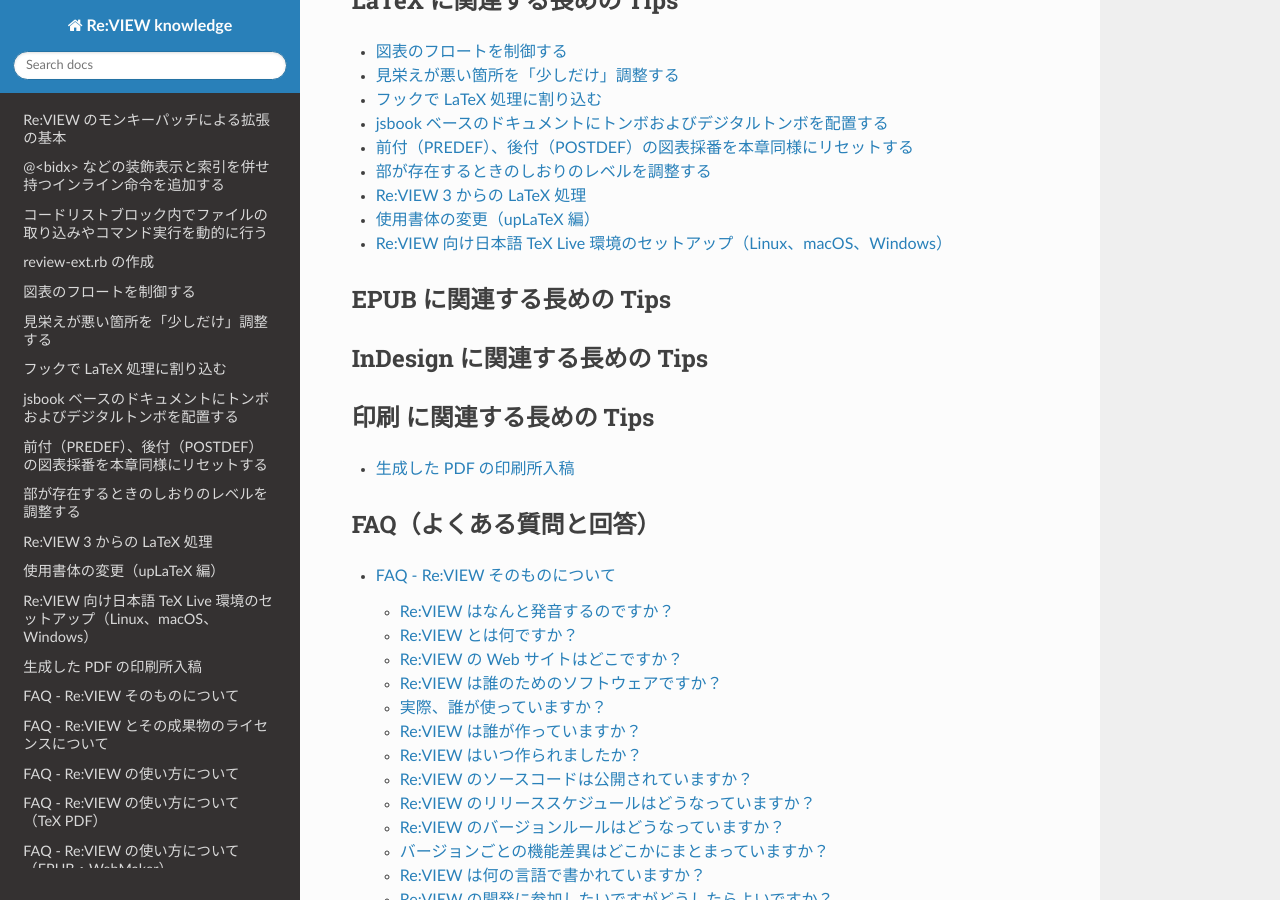
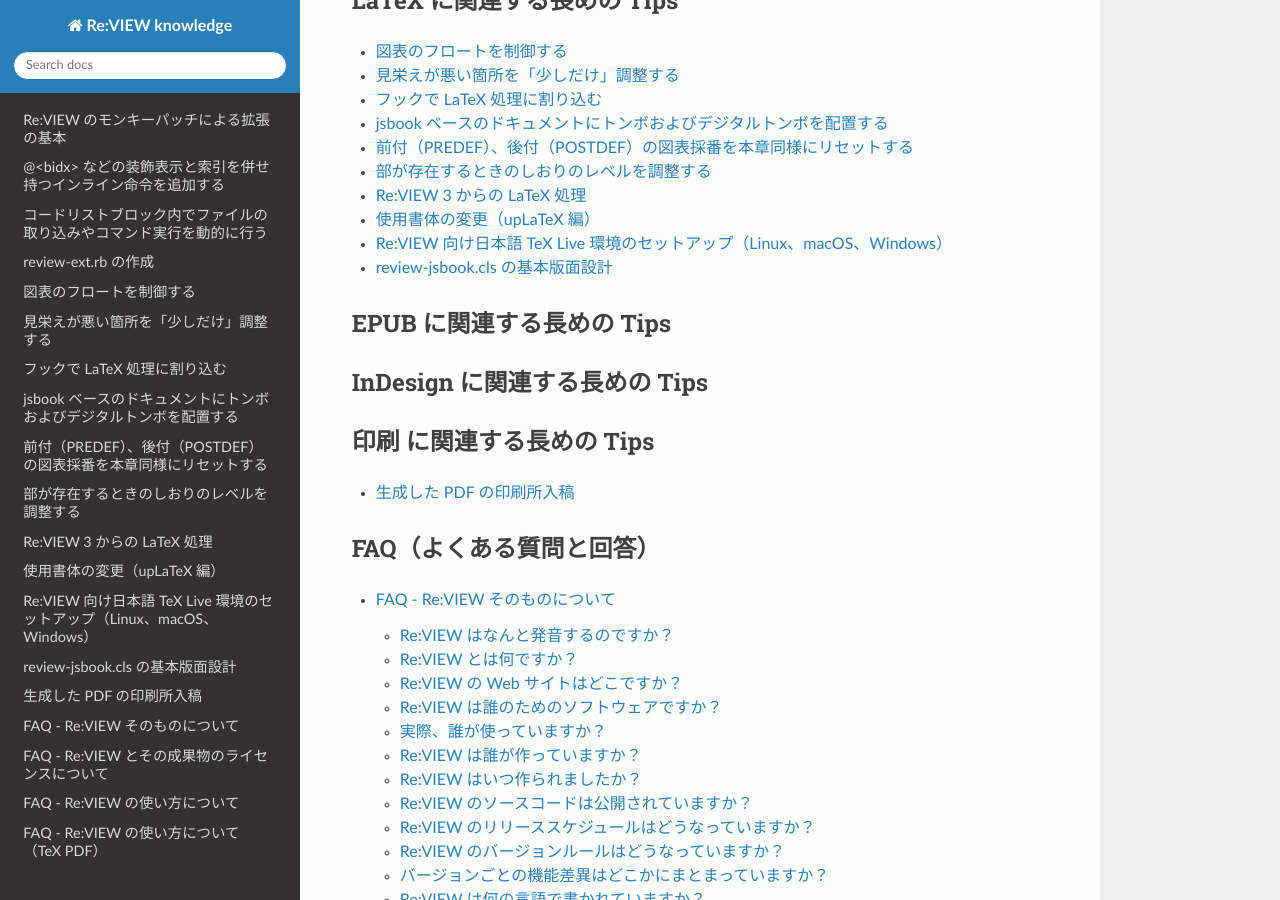
Before and after one commit to reviewml/reviewknowledge-ja, a Sphinx documentation site: the page built from docs/index.rst, in a window 1280 px wide and 900 px high, scrolled down 510 px. Built offline with Sphinx 7.4.7 and the Read the Docs theme 2.0.0, drawn with Linux system fonts in a browser that asks for light colours; some of the changed lines change nothing that is shown.

Commit message:
版面設計

````diff
--- a/docs/index.rst
+++ b/docs/index.rst
@@ -32,6 +32,8 @@
   latex/review3-latex
   latex/uptex-fonts
   latex/install-tl
+  latex/paper-layout
+
 
 EPUB に関連する長めの Tips
 ------------------------------
--- /dev/null
+++ b/docs/latex/paper-layout.md
@@ -0,0 +1,154 @@
+2018/12/24 by @kmuto
+
+# review-jsbook.cls の基本版面設計
+
+Re:VIEW 3 で導入した review-jsbook.cls クラスでの版面設計の算出方法を紹介します。
+
+----
+
+[Re:VIEW 3 からの LaTeX 処理](review3-latex.html) の「基本版面設計」で言及したとおり、新しく導入された review-jsbook.cls クラスでは、パラメータで本文領域である版面を設計できます。デフォルトでは jsbook そのままの余白が広い紙面となっているため、これを変えたいというときには版面設計が必要になります。
+
+## 版面設計の考え方
+
+版面設計の基本的な考え方はいくつかあります。
+
+ページあたりの文字数が重要であれば、次のようになるでしょう（プランA）。
+
+1. 1行あたりの文字数と行数を任意に決める（行あたりの文字数×行数で1ページあたりの文字数が求められる）。
+2. 本文文字サイズと行送り（行のベースラインとベースラインの間隔）を任意に決める。
+3. 上記から求められる長方形の版面を紙面内のどこに配置するかを、天およびノドからの相対位置で任意に決める。
+4. ヘッダ領域やフッタ領域を任意に決める。
+
+本文の文字サイズから決めるのであれば、次のとおりです（プランB）。
+
+1. 本文文字サイズと行送り（行のベースラインとベースラインの間隔）を任意に決める。
+2. 1行あたりの文字数と行数を任意に決める。
+3. 長方形の版面を紙面内のどこに配置するかを、天およびノドからの相対位置で任意に決める。
+4. ヘッダ領域やフッタ領域を任意に決める。
+
+余白から決めていきたいなら、少々ややこしいですが次のようになります（プランC）。
+
+1. 天・ノド・地・小口を任意に決める。
+2. 本文文字サイズと行送り（行のベースラインとベースラインの間隔）を任意に決める。
+3. 仕上がり紙面サイズ・文字サイズ・行送り・天・ノド・地・小口から、1行あたりの文字数と行数の近似値を算出する。
+4. ヘッダ領域やフッタ領域を任意に決める。
+
+版面の位置および余白をどの程度にするのが妥当かというだけでもデザイン論議になるほどの内容であるため、ここでは行送りや余白の値の妥当さについては考えないことにしています。いろいろな本を見てみて、気に入ったものがあればそのサイズを計測して真似してみるところから始めるのがよいでしょう。
+
+## Re:VIEW での版面設計の設定
+ではそれぞれのプランに基づいた Re:VIEW での設定手順を考えます。ここでは紙面は A5（`paper=a5`）を使うことにします。何も指定をしていない状態では、次のような版面になっています。
+
+![デフォルトの版面](images/layout-a-0-s.png)
+
+プランA〜Cのそれぞれのアプローチを進めてみましょう（あえて結果は同じにしています）。
+
+とその前に、Re:VIEW 3.0 の review-jsbook.cls には jsbook.cls 固有の理由で行数計算が1行不足してしまいます。sty/review-jsbook.cls の334行を以下のように変更してください（3.1 で修正予定です）。
+
+```
+  \addtolength\textheight{1H}
+    ↓
+  \addtolength\textheight{\dimexpr\topskip-\Cht}%%adjustment for jsbook.cls's \topskip
+```
+
+- [#1237](https://github.com/kmuto/review/pull/1237/commits/44e13cb83a032a63c26cab9e9c9eb27344d4f879)
+
+### ページあたりの文字数から設計（プランA）
+
+最初に、ページあたりおよそ900文字を収めたいと考えました。
+
+ただ、実際には行あたり文字数×行数を考えると、うまい具合にバランスのよい長方形ができて900に近いという値を求めるには少々経験が必要になります。Web などでサンプルを見ながら考えると、「行あたり31文字×29行」だと899文字、許容範囲になりそうです。
+
+指定すべきこのパラメータとしては `line_length=31zw,number_of_lines=29` となります。zw はいわゆる全角幅で、日本語での文字数を考えるのに便利なのでここではこの単位を使っています。
+
+![列と行を指定](images/layout-a-1-s.png)
+
+次に紙面で許容される範囲の文字サイズと行送りを考えます。標準は文字サイズ 10pt・行送り16pt ですが、少し大きくして文字サイズ 11pt、行送り 17.5pt（`fontsize=11pt,baselineskip=17.5pt`）としてみます。
+
+![文字サイズと行送りを指定](images/layout-a-2-s.png)
+
+（実はこの「文字サイズ」には暗部があります。詳しくはプランCで説明します。）
+
+版面ができたので、紙面のどこに置くかを考えます。中心合わせとさして変わりませんが、天15mm、ノド17mmとしてみました（`head_space=15mm,gutter=17mm`）。
+
+![天とノドを指定](images/layout-a-3-s.png)
+
+ヘッダ領域に柱、フッタ領域にノンブル（ページ番号）も置いてみました。
+
+![ヘッダとフッタを表示](images/layout-a-4-s.png)
+
+版面を調整した結果、版面とノンブルとの間が狭く感じられます。逆に柱はページの上に置かれすぎているようにも感じます。ヘッダ下部と版面上部の間を2mm、フッタ上部と版面下部の間を7mmに設定してみます（`headsep=2mm,footskip=7mm`）。
+
+![ヘッダとフッタの相対位置を指定](images/layout-a-5-s.png)
+
+完成です！ config.yml のパラメータは次のようになります（印刷物用には `media=print` としてください）。
+
+```
+texdocumentclass: ["review-jsbook", "media=ebook,paper=a5,line_length=31zw,number_of_lines=29,fontsize=11pt,baselineskip=17.5pt,head_space=15mm,gutter=17mm,headsep=2mm,footskip=7mm"]
+```
+
+### 本文の文字サイズから設計（プランB）
+
+標準は文字サイズ 10pt・行送り16pt ですが、少し大きくして文字サイズ 11pt、行送り 17.5pt（`fontsize=11pt,baselineskip=17.5pt`）とすることにしました。
+
+![文字サイズと行送りを指定](images/layout-b-1-s.png)
+
+デフォルトよりもう少し広げて、行あたり31文字×29行にします（`line_length=31zw,number_of_lines=29`）。
+
+![列と行を指定](images/layout-b-2-s.png)
+
+紙面のどこに置くかを考えます。天15mm、ノド17mmとします（`head_space=15mm,gutter=17mm`）。
+
+![天とノドを指定](images/layout-b-3-s.png)
+
+これでプランAと同様になったので、同じようにヘッダとフッタの間隔を調整します（`headsep=2mm,footskip=7mm`）。
+
+![ヘッダとフッタの相対位置を指定](images/layout-b-4-s.png)
+
+config.yml のパラメータは次のようになります（印刷物用には `media=print` としてください）。実際にはパラメータの順序は問わないので、プランAのように書いても同じことです。
+
+```
+texdocumentclass: ["review-jsbook", "media=ebook,paper=a5,fontsize=11pt,baselineskip=17.5pt,line_length=31zw,number_of_lines=29,head_space=15mm,gutter=17mm,headsep=2mm,footskip=7mm"]
+```
+
+### 余白から設計（プランC）
+
+ここまできたら、プランCもおおよそ予測がつくのではないでしょうか。
+
+版面の天を15mm、ノドを17mmとし、地は17mm、小口は21mm程度にしたいとします。地と小口は厳密にその値になるとは限りません。今パラメータとして指定できるのは天とノドだけです（`head_space=15mm,gutter=17mm`）。
+
+![天とノドを指定](images/layout-c-1-s.png)
+
+文字サイズ 11pt、行送り 17.5pt（`fontsize=11pt,baselineskip=17.5pt`）とすることにしました。
+
+![文字サイズと行送りを指定](images/layout-c-2-s.png)
+
+1行あたりの文字数と行数を近似値で算出します。横書きなので、次のように計算します。
+
+- 1行あたりの文字数＝（（仕上がり紙面横幅）−（ノド）−（小口））÷（文字サイズ）＝（（148mm）-（17mm）−（21mm））÷（11pt×0.962216×0.961≒10.17pt＝3.56967mm）≒30.815文字
+- 行数＝（（仕上がり紙面縦幅）−（天）−（地））÷（行送り）＝（（210mm）−（15mm）−（17mm））÷（17.5pt＝6.1425mm）≒28.978行
+
+よって、おおむね1行あたり31文字、29行にするとよさそうです（`line_length=31zw,number_of_lines=29`）。
+
+![列と行を指定](images/layout-c-3-s.png)
+
+さて、「文字サイズ」には暗部がある、と先述したとおり、文字サイズの式が異様ですね。実は 11pt と指定したつもりでも、一般的なDTPソフトウェアで作る 11pt とは違うのです。
+
+- 0.962216という謎の係数その1は、和文文字に掛けられる縮小です。11ptと指定したのはあくまでも欧文文字の値であり、和欧間でバランスよくなるように和文文字（私たちがここで文字数と考えたいもの）には縮小がかけられます。よって、和文のほうは11ptではなく、約10.584376ptになります。
+- さらに続く0.961という謎の係数その2は、jsbook で和文文字に掛けられる縮小です（これもバランスが理由です）。上記の係数その1にさらに加えて縮小されます。よって、11ptと指定しましたが、和文文字（文字数として考えたいもの！）は約10.17ptになります。
+- また、TeXのpt値は、DTPで一般的な「1pt＝72分の1インチ、0.353mm」ではなく、英米ポイントの「1pt＝72.27分の1、0.351mm」です。ややこしい。よって、もともと通常のDTPソフトよりもわずかに小さくなります。
+
+最後の pt 値の違い以外は、TeX というよりも jsbook クラス側の設計によるものであることに注意してください。たとえば jlreq / review-jlreq クラスの場合、和欧のデフォルトの比率は1になっています。
+
+jsbook クラスで作成した従来のデータとの互換性を考え、ややこしいことはやむを得ないとして review-jsbook クラスでも jsbook のこの単位系をそのまま使っています（より厳密にはそのまま jsbook クラスに任せています）。
+
+ヘッダとフッタの間隔を調整し（`headsep=2mm,footskip=7mm`）、完成です。
+
+![ヘッダとフッタの相対位置を指定](images/layout-c-4-s.png)
+
+config.yml のパラメータは次のようになります。
+
+```
+texdocumentclass: ["review-jsbook", "media=ebook,paper=a5,head_space=15mm,gutter=17mm,fontsize=11pt,baselineskip=17.5pt,line_length=31zw,number_of_lines=29,headsep=2mm,footskip=7mm"]
+```
+
+このように、プランA〜Cは異なるアプローチをとりましたが、いずれも最後は同じパラメータとなりました。
````
Also changed, not shown: docs/latex/images/layout-a-0-s.png (added), docs/latex/images/layout-a-1-s.png (added), docs/latex/images/layout-a-2-s.png (added), docs/latex/images/layout-a-3-s.png (added), docs/latex/images/layout-a-4-s.png (added), docs/latex/images/layout-a-5-s.png (added), docs/latex/images/layout-b-1-s.png (added), docs/latex/images/layout-b-2-s.png (added), docs/latex/images/layout-b-3-s.png (added), docs/latex/images/layout-b-4-s.png (added), docs/latex/images/layout-c-1-s.png (added), docs/latex/images/layout-c-2-s.png (added), docs/latex/images/layout-c-3-s.png (added), docs/latex/images/layout-c-4-s.png (added).
